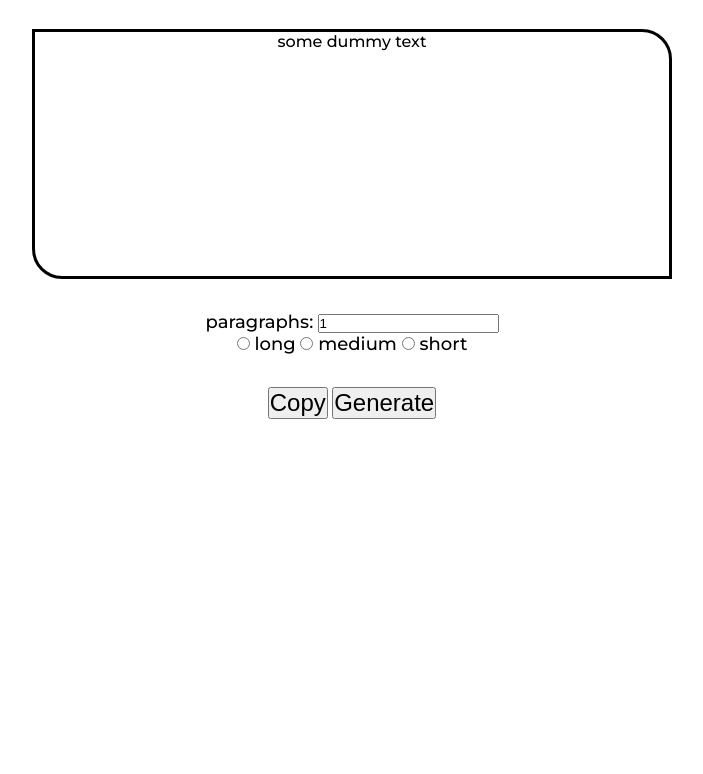
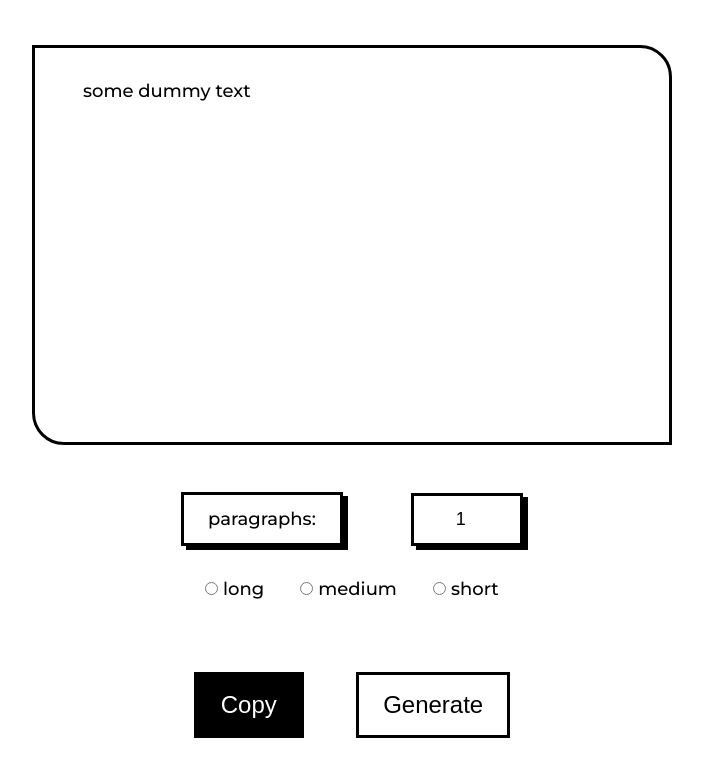
Before and after one commit to kellyhum/redacted, a plain HTML site: page index.html in a window 1280 px wide. Shown: the part 186-960 px from the top of the page, without its empty margins (288-991 px from the left). Drawn offline with Linux system fonts and the light colour scheme.

Commit message:
added borders and box shadows, adjusted font size

```diff
--- a/style.css
+++ b/style.css
@@ -1,3 +1,8 @@
+/**
+ * style.css
+ * contains the main styling for the generator
+**/
+
 * {
     margin: 0;
     padding: 0;
@@ -7,13 +12,14 @@
 /*----General----*/
 html, body {
     min-height: 100vh;
+    overflow: hidden;
 }
 
 body {
+    padding: 6rem 0rem;
+
     font-family: 'Montserrat', sans-serif;
     text-align: center;
-
-    margin: 6rem auto;
 }
 
 h1 {
@@ -21,43 +27,84 @@ h1 {
     font-size: 3rem;
 }
 
+h3, label, button {
+    font-weight: 500;
+}
+
 h3 {
     font-size: 1.5rem;
 }
 
-label {
+p {
+    text-align: left;
     font-size: 1.125rem;
 }
 
-button {
-    font-size: 1.5rem;
+label, input {
+    font-size: 1.125rem;
 }
 
-/*----Title----*/
-.title {
-    position: relative;
+input {
+    cursor: pointer;
 }
 
-/*----Text Generation Container----*/
+button {
+    padding: 1rem 1.5rem;
+    margin: auto 1.5rem;
+
+    font-size: 1.5rem;
+    background: transparent;
+    border: 0.2rem solid #000;
+
+    cursor: pointer;
+}
+
+/*----Text Generation Area----*/
 .container {
     width: 50%;
-    height: 250px;
-    margin: 2rem auto;
+    height: 25rem;
+    margin: 3rem auto;
+    padding: 2rem 3rem;
 
     border: 0.2rem solid #000;
-    border-radius: 0rem 1.875rem;
+    border-radius: 0rem 2rem;
 }
 
-/*----Input/Form Container----*/
+/*----Input/Form----*/
 .form_container {
-    margin: 2rem auto;
+    margin: 2.5rem auto;
 }
 
-.paragraphs {
+.form_paragraphs {
+    display: block;
     margin: 1rem auto;
 }
 
-.long, .medium, .short {
+.form_paragraphs label, .form_paragraphs input {
+    margin: auto 2rem;
+    padding: 0.8rem 1.5rem;
+
+    border: 0.2rem solid #000;
+    box-shadow: 0.3125rem 0.25rem #000;
+}
+
+.form_paragraphs input {
+    width: 7rem;
+    padding: 0.8rem 0.8rem 0.8rem 2.6rem;
+}
+
+.form_paragraphs input:hover {
+    box-shadow: none;
+    transition: 0.4s;
+}
+
+.form_long, .form_medium, .form_short {
     display: inline-block;
-    margin: auto 1rem;
+    margin: 1rem 1rem 2rem;
 }
+
+/*----Buttons----*/
+.button_copy {
+    background-color: #000;
+    color: #fff;
+}
```
